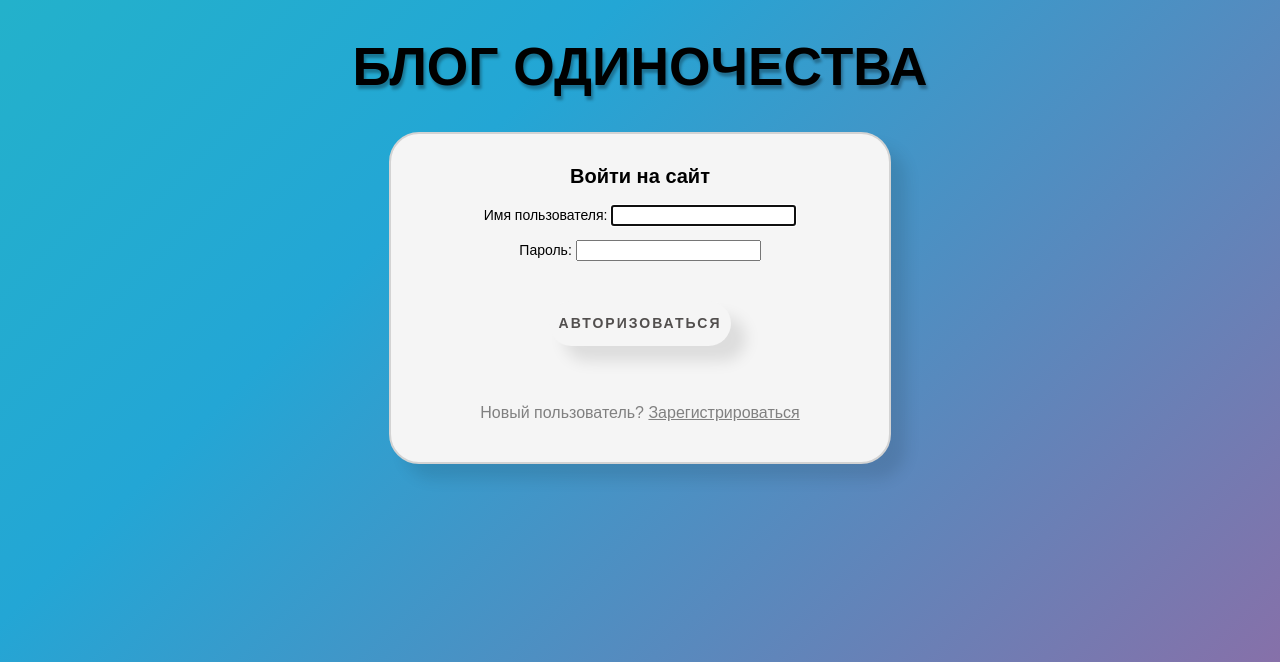
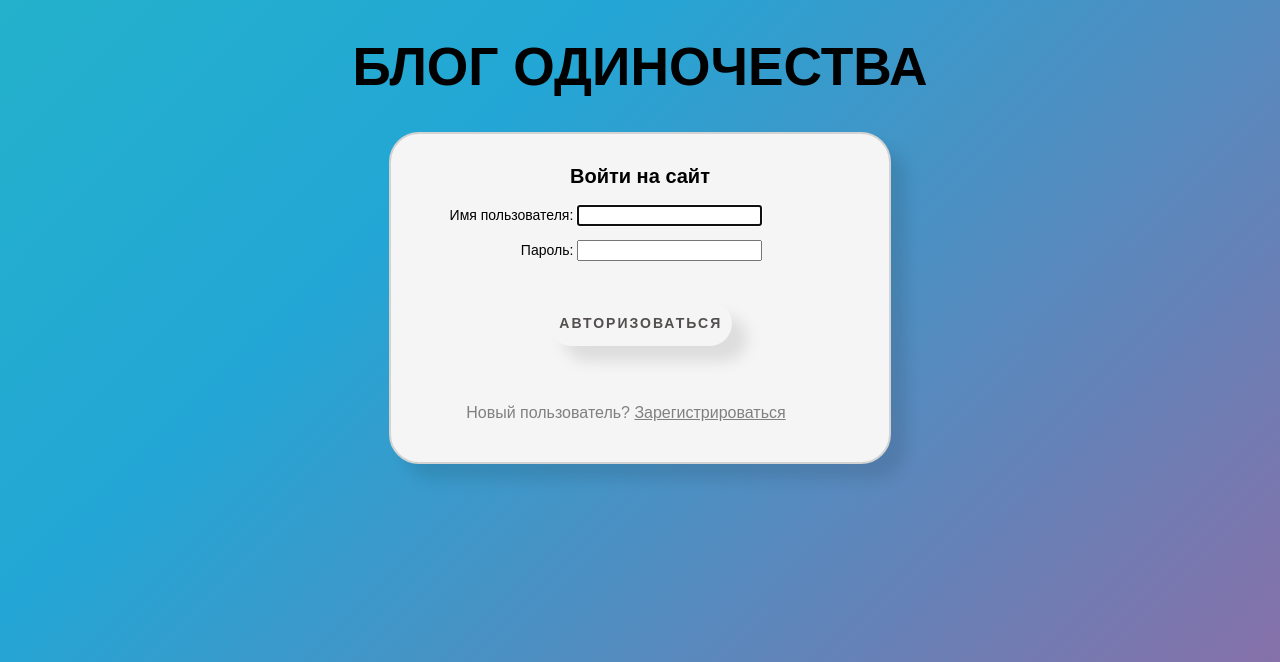
Before and after one commit to sensensation/django-blog, a Django app: page /accounts/login/ in a window 1280 px wide. Shown: the top 662 px of the page. Run offline with Django 4.2, Linux system fonts and the light colour scheme.

Commit message:
Ver 7b - css signup update

```diff
--- a/blogconfig/bboard/static/bboard/style.css
+++ b/blogconfig/bboard/static/bboard/style.css
@@ -4,7 +4,7 @@
    text-transform: uppercase;
    text-align: center;
    font-family: 'Montserrat', sans-serif;
-   text-shadow: 2px 4px 3px rgba(0,0,0,0.3);
+   /* text-shadow: 2px 4px 3px rgba(0,0,0,0.3); */
 }
 .redact_button{
    color: black;
--- a/blogconfig/bboard/templates/bboard/by_rubric.html
+++ b/blogconfig/bboard/templates/bboard/by_rubric.html
@@ -4,7 +4,7 @@
 
 {% block content %}
 <div>
-   <h2 class="rubric_title">Рубрика: {{ current_rubric.name }}</h2>
+   <h2 class="rubric_title" >Рубрика: {{ current_rubric.name }}</h2>
 </div>
 {% for bb in bbs %}
 <div class="post_block">
--- a/blogconfig/bboard/templates/bboard/index.html
+++ b/blogconfig/bboard/templates/bboard/index.html
@@ -3,7 +3,7 @@
 {% block content %}
 {% for bb in bbs %}
 <div class="post_block">
-   <h2 class="title">{{ bb.title }}</h2>
+   <h2 class="title" >{{ bb.title }}</h2>
    <p class="rubric">Тема:<a href="{% url 'by_rubric' bb.rubric.pk %}" class="post_button">  {{ bb.rubric.name }} </a></p>
    <p>{{ bb.content }}</p>
    {% if bb.image %}
--- a/blogconfig/bboard/templates/registration/login.html
+++ b/blogconfig/bboard/templates/registration/login.html
@@ -8,7 +8,7 @@
       <h2 style="text-align:center; font-size: 20px; font-family: Montserrat, sans-serif; color: black">Войти на сайт</h2>
     </div>
 
-    <div style="text-align: center;">
+    <div style="text-align: end; position: relative; left: -24%;">
       {% csrf_token %}
       {{ form.as_p }}
       <br>
@@ -17,7 +17,7 @@
       <br>
       <br>
       <br>
-      <p style="font-size: 12pt;  color: gray;">Новый пользователь? <a href="{% url 'signup' %}" style="font-size: 12pt;  color: gray">Зарегистрироваться</a></p>
+      <p style="font-size: 12pt;  color: gray; position: relative; left: 5%;">Новый пользователь? <a href="{% url 'signup' %}" style="font-size: 12pt;  color: gray">Зарегистрироваться</a></p>
     </div>
   </form>
 </div>
```
Also changed, not shown: blogconfig/db.sqlite3.
